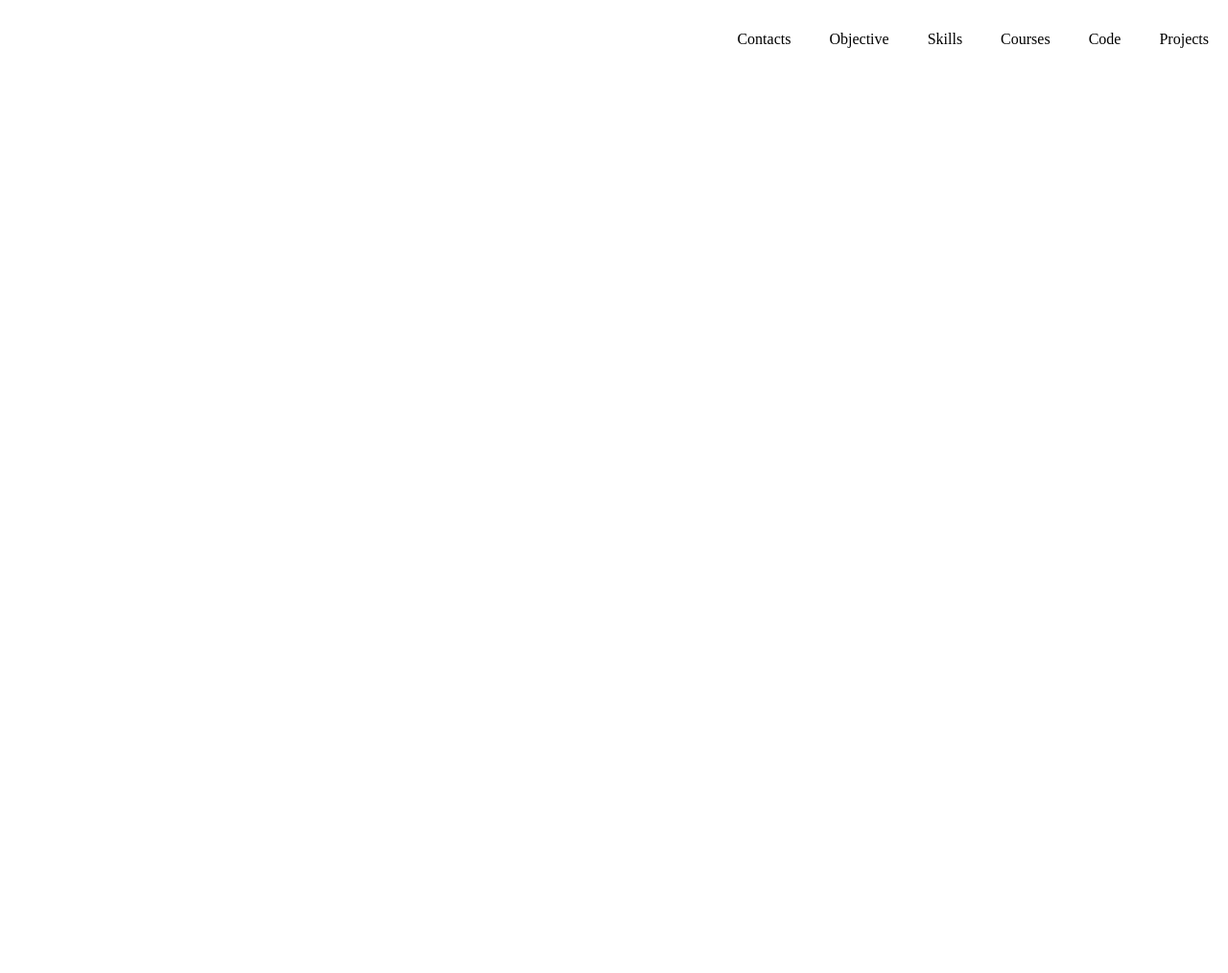
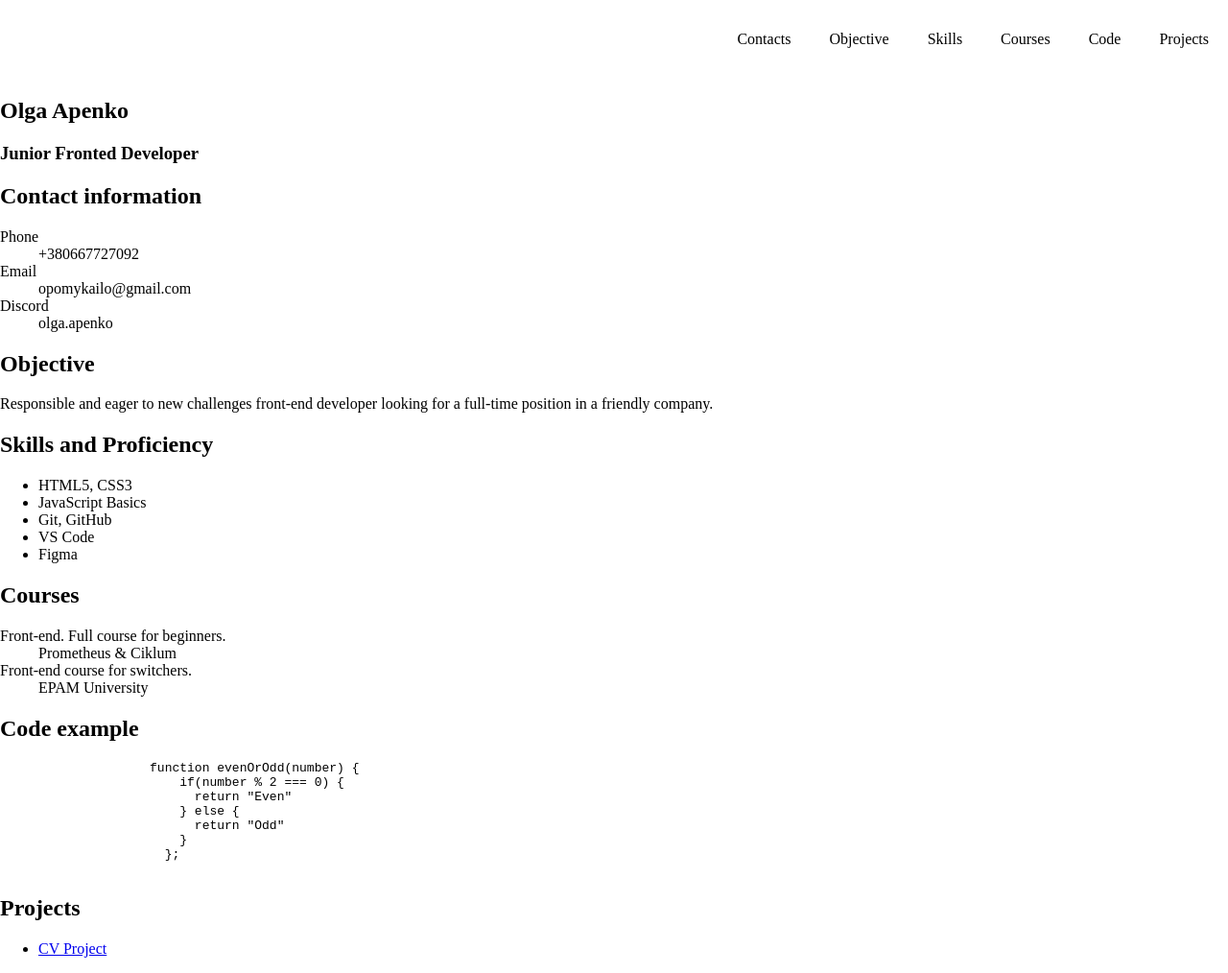
Before and after one commit to olga-apenko/rsschool-cv, a plain HTML site: page index.html in a window 1280 px wide. Shown: the whole page at 96% size. Before the commit the page ends 800 px from the top, so only its background shows below. Drawn offline with Linux system fonts and the light colour scheme.

Commit message:
feat: add section content

```diff
--- a/index.html
+++ b/index.html
@@ -23,7 +23,64 @@
         </div>
     </header>
     <main class="main">
-        <div class="container"></div>
+        <div class="container">
+            <section class="section" id="contacts">
+                <h1 class="section-title">Olga Apenko</h1>
+                <h3 class="section-subtitle">Junior Fronted Developer</h3>
+                <h2 class="section-title">Contact information</h2>
+                <dl class="contact-info">
+                <dt>Phone</dt>
+                <dd>+380667727092</dd>
+                <dt>Email</dt>
+                <dd>opomykailo@gmail.com</dd>
+                <dt>Discord</dt>
+                <dd>olga.apenko</dd>
+                </dl>
+            </section>
+            <section class="section" id="objective">
+                <h2 class="section-title">Objective</h2>
+                <p>Responsible and eager to new challenges front-end developer looking for a full-time position in a friendly company.</p>
+            </section>
+            <section class="section" id="skills">
+                <h2 class="section-title">Skills and Proficiency</h2>
+                <ul>
+                    <li>HTML5, CSS3</li>
+                    <li>JavaScript Basics</li>
+                    <li>Git, GitHub</li>
+                    <li>VS Code</li>
+                    <li>Figma</li>
+                </ul>
+            </section>
+            <section class="section" id="courses">
+                <h2 class="section-title">Courses</h2>
+                <dl>
+                    <dt>Front-end. Full course for beginners.</dt>
+                    <dd>Prometheus & Ciklum</dd>
+                    <dt>Front-end course for switchers.</dt>
+                    <dd>EPAM University</dd>
+                </dl>
+            </section>
+            <section class="section" id="code">
+                <h2 class="section-title">Code example</h2>
+                <pre>
+                    function evenOrOdd(number) {
+                        if(number % 2 === 0) {
+                          return "Even"
+                        } else {
+                          return "Odd"
+                        }
+                      };
+                </pre>
+            </section>
+            <section class="section" id="projects">
+                <h2 class="section-title">Projects</h2>
+                <ul>
+                    <li>
+                       <a href="https://github.com/olga-apenko/rsschool-cv/" class="link">CV Project</a>
+                   </li>
+                 </ul>
+            </section>
+        </div>
     </main>
     <footer class="footer">
         <div class="container"></div>
```
